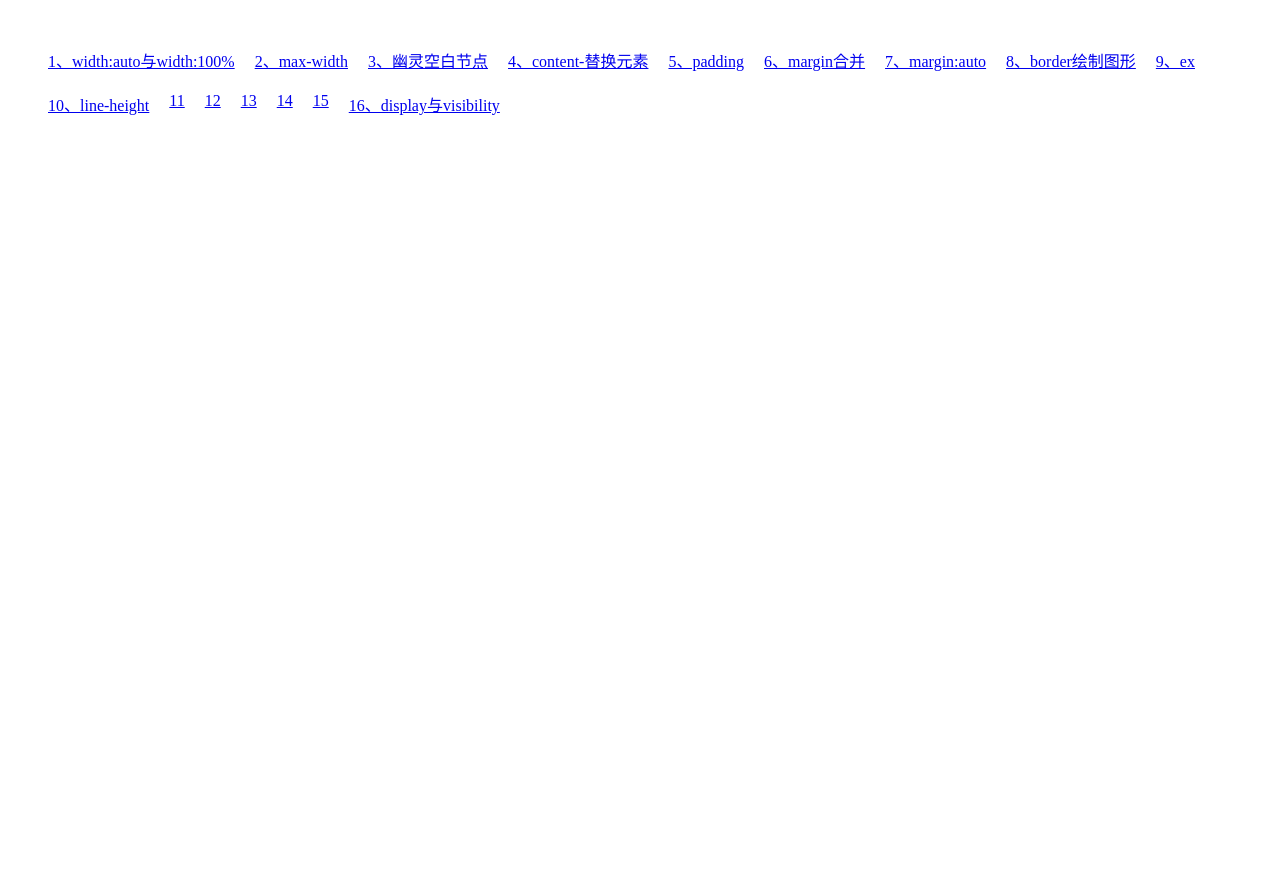
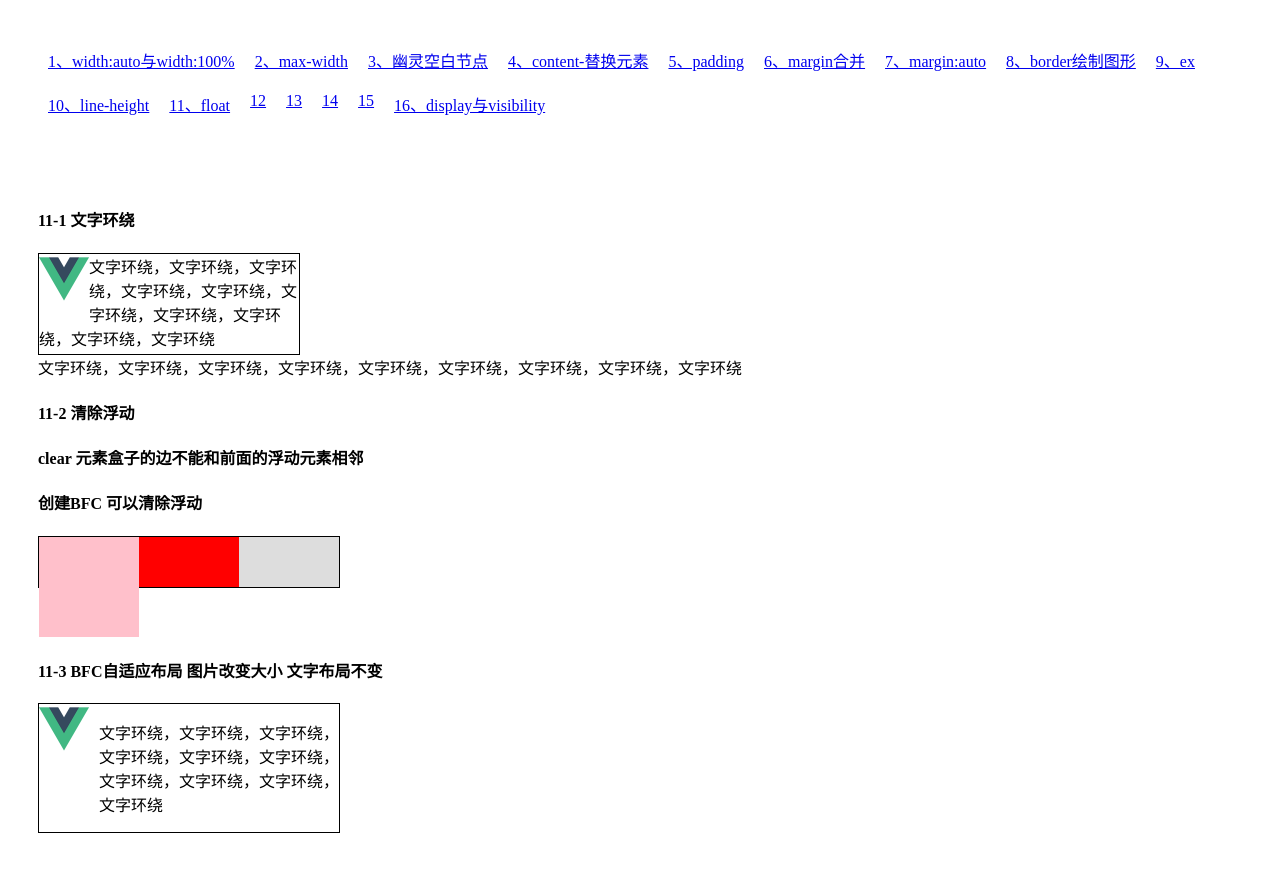
Before and after one commit to JuliaJaJa/css-demo, a Vue app: page /#/css11 in a window 1280 px wide. Before the commit the page ends 800 px from the top, so only its background shows below. Built offline with nearby package versions, Linux system fonts and the light colour scheme.

Commit message:
feat: new demo

```diff
--- a/src/App.vue
+++ b/src/App.vue
@@ -3,7 +3,7 @@
  * @Author: huyi2
  * @Date: 2021-08-09 16:12:12
  * @LastEditors: huyi2
- * @LastEditTime: 2021-08-11 21:20:12
+ * @LastEditTime: 2021-08-12 11:20:11
 -->
 <template>
   <div id="app" class="app">
@@ -18,7 +18,7 @@
       <router-link class="title_item" to="/css8">8、border绘制图形</router-link>
       <router-link class="title_item" to="/css9">9、ex</router-link>
       <router-link class="title_item" to="/css10">10、line-height</router-link>
-      <router-link class="title_item" to="/css11">11</router-link>
+      <router-link class="title_item" to="/css11">11、float</router-link>
       <router-link class="title_item" to="/css12">12</router-link>
       <router-link class="title_item" to="/css13">13</router-link>
       <router-link class="title_item" to="/css14">14</router-link>
--- a/src/views/css10.vue
+++ b/src/views/css10.vue
@@ -3,19 +3,37 @@
  * @Author: huyi2
  * @Date: 2021-08-11 17:46:40
  * @LastEditors: huyi2
- * @LastEditTime: 2021-08-11 20:22:00
+ * @LastEditTime: 2021-08-12 11:15:55
 -->
 <template>
   <div class="container">
+    <h4>10-1</h4>
     <h4>div高度是由行高决定的，而非文字。</h4>
     <div class="lineHeight">高度</div>
     <br/>
     <div class="lineHeight2">高度</div>
+    <h4>非替换内联元素</h4>
+    <!-- <span class="lineHeight3">内容高度</span> -->
+    <h4>10-2 幽灵空白节点导致</h4>
+    <div class="box">
+      <span class="box_span">内容...</span>
+    </div>
+    <div class="box2">
+      <span class="box_span2">内容...</span>
+    </div>
+    <div class="box3">
+      x<span class="box_span3">文字内容x</span>
+    </div>
+    <h4>10-3 vertical-align 的百分比值是相对于 line-height 计算的</h4>
+    <div class="box4">
+      <span class="box_span4">文字内容</span>
+    </div>
   </div>
 </template>
 
 <style lang="less" scoped>
 .container {
+  width: 300px;
   .lineHeight {
     font-size: 16px;
     line-height: 0;
@@ -28,5 +46,41 @@
     border: 1px solid #ccc;
     background: #eee;
   }
+  .lineHeight3 {
+    line-height: 24px;
+  }
+  .box {
+    line-height: 20px;
+    background: pink;
+    margin-bottom: 10px;
+  }
+  .box_span {
+    line-height: 96px;
+  }
+  .box2 {
+    line-height: 96px;
+    background: pink;
+    margin-bottom: 10px;
+  }
+  .box_span2 {
+    line-height: 20px;
+  }
+  .box3 {
+    line-height: 32px;
+    // font-size: 24px;
+    background: pink;
+  }
+  .box_span3 {
+    font-size: 24px;
+  }
+  .box4 {
+    line-height: 20px;
+    background: pink;
+  }
+  .box_span4 {
+    font-size: 20px;
+    // vertical-align: -5px;
+    vertical-align: -25%;
+  }
 }
 </style>
--- a/src/views/css11.vue
+++ b/src/views/css11.vue
@@ -3,14 +3,75 @@
  * @Author: huyi2
  * @Date: 2021-08-11 17:47:24
  * @LastEditors: huyi2
- * @LastEditTime: 2021-08-11 17:47:51
+ * @LastEditTime: 2021-08-12 13:23:09
 -->
 <template>
-  <div class="container"></div>
+  <div>
+    <h4>11-1 文字环绕</h4>
+    <div class="container">
+      <div class="float">
+        <img src="../assets/logo.png" height="50">
+      </div>
+      文字环绕，文字环绕，文字环绕，文字环绕，文字环绕，文字环绕，文字环绕，文字环绕，文字环绕，文字环绕
+    </div>
+    <div>文字环绕，文字环绕，文字环绕，文字环绕，文字环绕，文字环绕，文字环绕，文字环绕，文字环绕</div>
+    <h4>11-2 清除浮动</h4>
+    <h4>clear 元素盒子的边不能和前面的浮动元素相邻</h4>
+    <h4>创建BFC  可以清除浮动</h4>
+    <div class="parent">
+      <div class="child1"></div>
+      <div class="child2"></div>
+    </div>
+    <div class="clearfix"></div>
+    <h4>11-3 BFC自适应布局 图片改变大小 文字布局不变</h4>
+    <div class="bfc">
+      <img class="bfc_img" src="../assets/logo.png" height="50">
+      <p class="bfc_p">文字环绕，文字环绕，文字环绕，文字环绕，文字环绕，文字环绕，文字环绕，文字环绕，文字环绕，文字环绕</p>
+    </div>
+  </div>
 </template>
 
 <style lang="less" scoped>
+.clearfix {
+  clear: both;
+}
 .container {
-
+  width: 260px;
+  height: 100px;
+  border: 1px solid black;
+  .float {
+    float: left;
+  }
+}
+.parent{
+  width:300px;
+  background:#ddd;
+  border:1px solid;
+  // display: inline-block;
+  // overflow: hidden;
+  // float: left;
+}
+.child1{
+  width:100px;
+  height:100px;
+  background:pink;
+  float:left;
+}
+.child2{
+  // clear: left;
+  width:200px;
+  height:50px;
+  background:red;
+}
+.bfc {
+  width: 300px;
+  border: 1px solid black;
+  &_p {
+    overflow: hidden;
+  }
+  &_img {
+    float: left;
+    margin-right: 10px;
+  }
 }
 </style>
```
